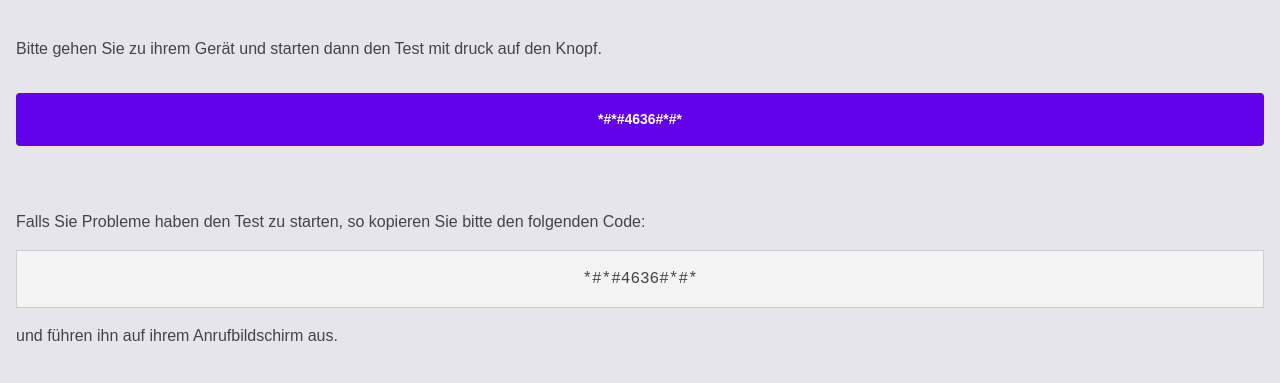
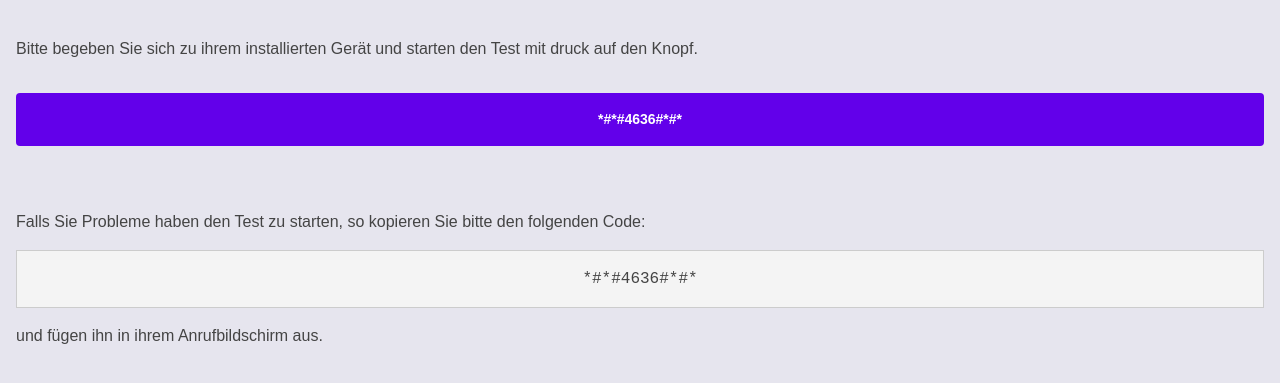
Before and after one commit to Gh05d/ussd-tester, a website: page index.html in a window 1280 px wide. Shown: the part 67-450 px from the top of the page. Drawn offline with nearby package versions, Linux system fonts and the light colour scheme.

Commit message:
Debugging

```diff
--- a/index.html
+++ b/index.html
@@ -17,8 +17,8 @@
       <h1>USSD-Code Tester</h1>
 
       <p>
-        Bitte gehen Sie zu ihrem Gerät und starten dann den Test mit druck auf
-        den Knopf.
+        Bitte begeben Sie sich zu ihrem installierten Gerät und starten den Test
+        mit druck auf den Knopf.
       </p>
 
       <button id="copy-code-button">Test starten</button>
@@ -32,7 +32,7 @@
           title="Klicken, um den Code in die Zwischenablage zu kopieren"
         ></pre>
 
-        <span>und führen ihn auf ihrem Anrufbildschirm aus.</span>
+        <span>und fügen ihn in ihrem Anrufbildschirm aus.</span>
       </div>
     </main>
   </body>
```
Also changed, not shown: dist/main.mjs, src/main.mts.
